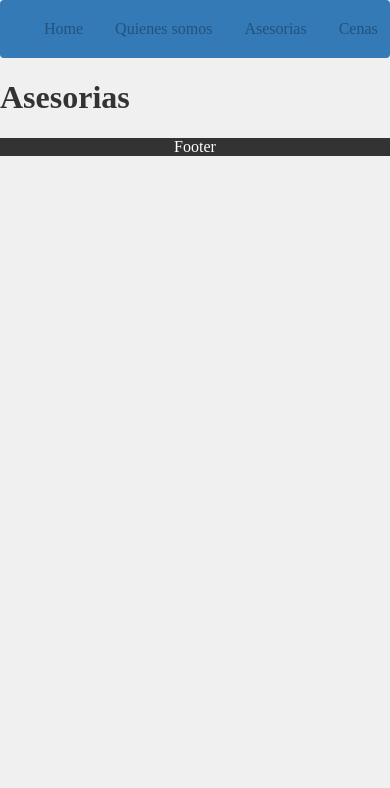
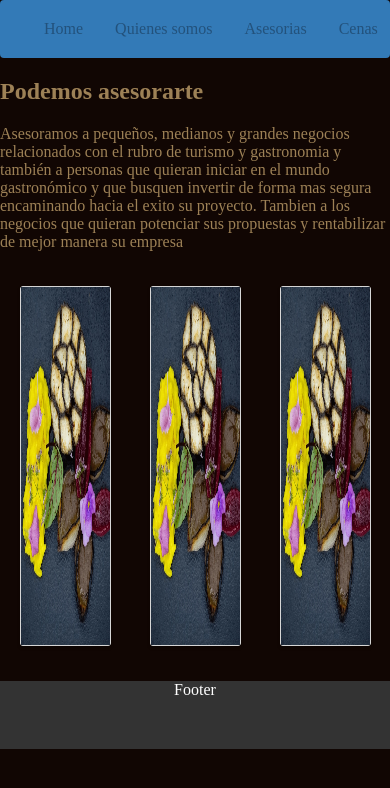
Before and after one commit to th1sman/eliportfolio, a Next.js app in the folder frontend/: page /asesorias in a window 390 px wide. Shown: the top 788 px of the page. Built offline with nearby package versions, Linux system fonts and the light colour scheme.

Commit message:
mobile dessing missing

```diff
--- a/frontend/src/pages/asesorias.tsx
+++ b/frontend/src/pages/asesorias.tsx
@@ -1,12 +1,35 @@
 import React from "react";
 import Navigation from "@/components/Navigation";
 import Footer from "@/components/Footer";
+import styles from "@/styles/asesorias.module.css";
+import Image from "next/image";
 
 export default function Asesorias() {
   return (
     <div>
       <Navigation />
-      <h1>Asesorias</h1>
+      <section>
+        <h2 className={styles.title}>Podemos asesorarte</h2>
+        <p className={styles.title}>
+          Asesoramos a pequeños, medianos y grandes negocios relacionados con el
+          rubro de turismo y gastronomia y también a personas que quieran
+          iniciar en el mundo gastronómico y que busquen invertir de forma mas
+          segura encaminando hacia el exito su proyecto. Tambien a los negocios
+          que quieran potenciar sus propuestas y rentabilizar de mejor manera su
+          empresa
+        </p>
+        <div className={styles.consulting}>
+          <div className={styles.box}>
+            <Image src="/12.webp" alt="Image1" fill sizes="100vw" />
+          </div>
+          <div className={styles.box}>
+            <Image src="/12.webp" alt="Image1" fill />
+          </div>
+          <div className={styles.box}>
+            <Image src="/12.webp" alt="Image1" fill />
+          </div>
+        </div>
+      </section>
       <Footer />
     </div>
   );
--- /dev/null
+++ b/frontend/src/styles/asesorias.module.css
@@ -0,0 +1,39 @@
+.consulting {
+  display: flex;
+  align-items: center;
+  justify-content: center;
+}
+
+.title {
+  color: #9d8156;
+}
+
+.box {
+  position: relative;
+}
+
+.consulting > .box {
+  padding: 10px;
+  margin: 5%;
+  background: white;
+  width: 30%;
+  height: 40svh;
+  border: 1px solid #d6d6d6;
+  box-shadow: 0 2px 3px 0px rgba(0, 0, 0, 0.25);
+  border-radius: 3px;
+  transition: 0.2s all;
+}
+
+.consulting:hover > .box {
+  filter: blur(2px);
+  opacity: 1;
+  transform: scale(0.98);
+  box-shadow: 0 8px 20px 0px rgba(0, 0, 0, 0.125);
+}
+
+.consulting:hover > .box:hover {
+  transform: scale(1);
+  filter: blur(0px);
+  opacity: 1;
+  box-shadow: 0 8px 20px 0px rgba(0, 0, 0, 0.125);
+}
--- a/frontend/src/styles/global.css
+++ b/frontend/src/styles/global.css
@@ -1,7 +1,7 @@
 body {
   margin: 0;
   padding: 0;
-  background-color: #f0f0f0;
+  background-color: #110603;
   display: grid;
   grid-template-rows: auto 1fr auto;
   min-height: 100vh;
@@ -63,6 +63,7 @@ footer {
   grid-row-end: 4;
   background-color: #333;
   color: white;
+  height: 8svh;
   text-align: center;
 }
 
--- a/frontend/src/styles/layout.module.css
+++ b/frontend/src/styles/layout.module.css
@@ -3,6 +3,7 @@
   gap: 10px;
   padding: 20px;
   grid-auto-flow: column;
+  align-items: center;
 }
 
 @media (max-width: 600px) {
```
Also changed, not shown: frontend/src/pages/cenas.tsx (+56 -9 lines), frontend/src/styles/dinners.module.css (added, +20 -0 lines), frontend/src/styles/hero.module.css (+5 -6 lines).
